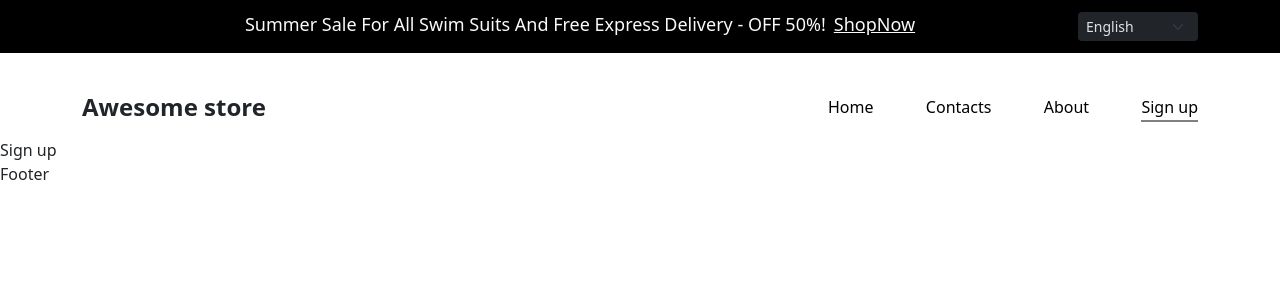
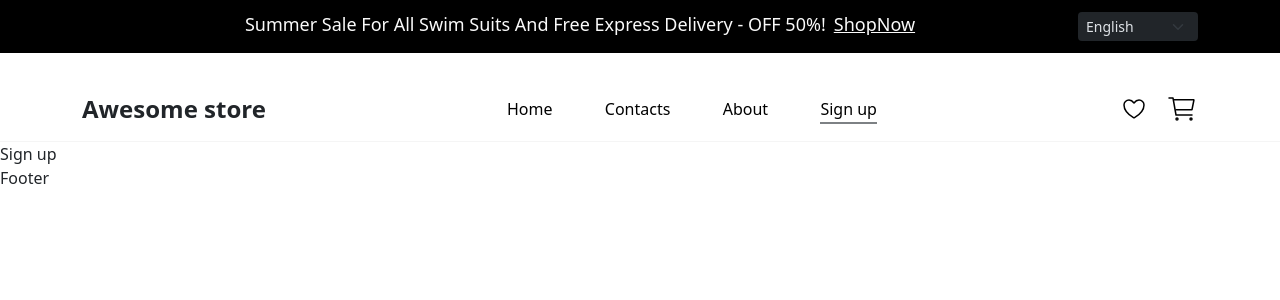
Before and after one commit to AKMav/aws-store, a React (Vite) app: page /login in a window 1280 px wide. Shown: the top 300 px of the page. Built offline with nearby package versions, Linux system fonts and the light colour scheme.

Commit message:
feat: add header action buttons

```diff
--- a/src/components/Header/Header.tsx
+++ b/src/components/Header/Header.tsx
@@ -1,14 +1,14 @@
 import React, { ChangeEvent, useState } from "react";
 import { Form, Container, Row, Col } from "react-bootstrap";
 import { NavLink } from "react-router-dom";
+import CartLogo from "@/assets/icons/cart.svg";
+import WishlistLogo from "@/assets/icons/wishlist.svg";
 import "./style.scss";
 
 enum Langs {
   en = "English",
   ru = "Russian",
 }
-
-type LinkActiveCallback = (props: { isActive: boolean }) => string;
 
 export const Header = () => {
   // eslint-disable-next-line @typescript-eslint/no-unused-vars
@@ -26,8 +26,8 @@ export const Header = () => {
     { path: "/login", title: "Sign up" },
   ];
 
-  const isActiveLink: LinkActiveCallback = ({ isActive }) =>
-    isActive ? "nav-list__link nav-list__link_active" : "nav-list__link";
+  const openCart = () => console.log("Open cart");
+  const openWishlist = () => console.log("Open wishlist");
 
   return (
     <header className="app-header">
@@ -69,13 +69,48 @@ export const Header = () => {
                 <ul className="nav-list">
                   {navLinks.map(({ path, title }) => (
                     <li key={path} className="nav-list__item">
-                      <NavLink to={path} className={isActiveLink}>
+                      <NavLink
+                        to={path}
+                        className={({ isActive }) =>
+                          isActive
+                            ? "nav-list__link nav-list__link_active"
+                            : "nav-list__link"
+                        }
+                      >
                         {title}
                       </NavLink>
                     </li>
                   ))}
                 </ul>
               </nav>
+
+              <div className="header-body__actions-block">
+                <button
+                  type="button"
+                  className="action-button"
+                  onClick={openWishlist}
+                >
+                  <img
+                    src={WishlistLogo}
+                    alt="Wishlist button"
+                    draggable="false"
+                    className="action-button__image"
+                  />
+                </button>
+
+                <button
+                  type="button"
+                  className="action-button"
+                  onClick={openCart}
+                >
+                  <img
+                    src={CartLogo}
+                    alt="Buyer cart"
+                    draggable="false"
+                    className="action-button__image"
+                  />
+                </button>
+              </div>
             </Col>
           </Row>
         </Container>
--- a/src/components/Header/style.scss
+++ b/src/components/Header/style.scss
@@ -35,6 +35,7 @@
   .header-body {
     padding: 16px;
     padding-top: 40px;
+    border-bottom: 1px solid var(--secondary-2);
 
     &__col {
       display: flex;
@@ -51,6 +52,30 @@
     &__nav {
       flex: 1 0 auto;
       max-width: 370px;
+    }
+
+    &__actions-block {
+      display: flex;
+      align-items: center;
+      gap: 16px;
+    }
+
+    .action-button {
+      padding: 0;
+      margin: 0;
+      border: none;
+      outline: none;
+      background-color: transparent;
+      transition: all 0.05s ease;
+
+      &:active {
+        transform: scale(1.05);
+      }
+
+      &__image {
+        background-repeat: no-repeat;
+        background-position: center;
+      }
     }
   }
 
```
Also changed, not shown: src/assets/icons/cart.svg (added), src/assets/icons/wishlist.svg (added).
